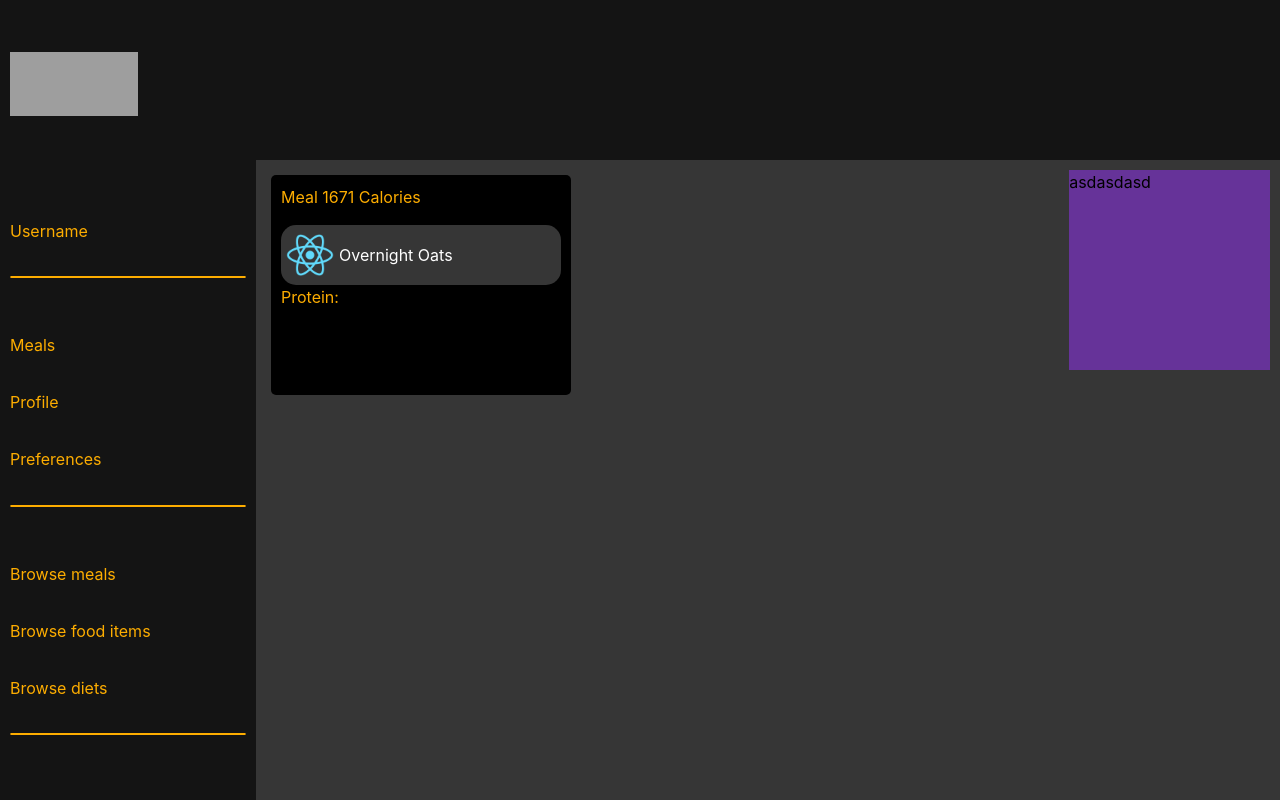
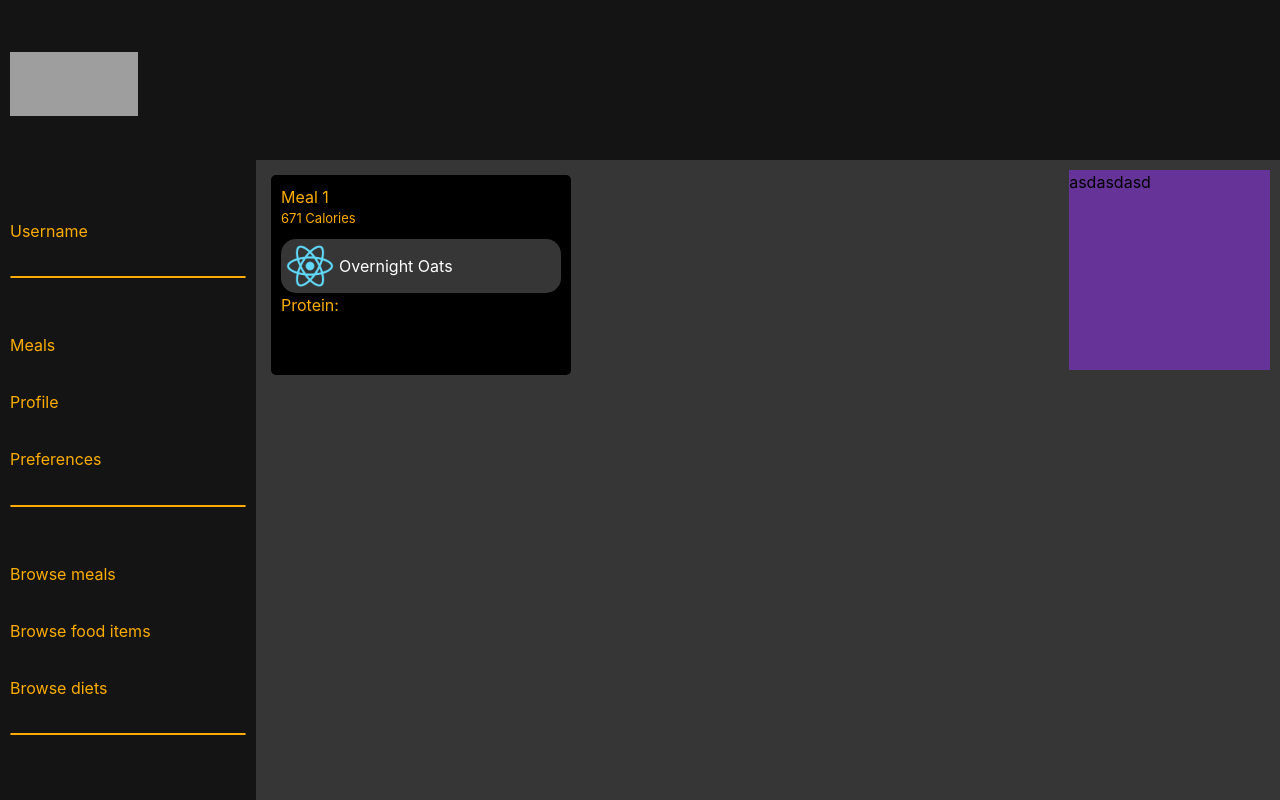
Before and after one commit to moenassar0/autodiet, a React (Create React App) app in the folder autodiet-frontend/: page /home in a window 1280 px wide. Built offline with nearby package versions, Linux system fonts and the light colour scheme; grey boxes are pictures that could not be loaded.

Commit message:
frontend: styling updated

```diff
--- a/autodiet-frontend/src/App.css
+++ b/autodiet-frontend/src/App.css
@@ -209,20 +209,22 @@
   display: flex;
   flex-direction: column;
   margin: 5px 5px;
-  height: 220px;
+  height: 200px;
   width: 300px;
   max-width: 100%;
   background-color: #000000;
   border-radius: 5px;
   padding: 10px 10px;
+  justify-content: flex-start;
 }
 
 .meal-title{
   display: flex;
   width: 100%;
-  height: 20%;
+  height: 30%;
   color: #FDAD00;
   justify-content: flex-start;
+  flex-direction: column;
 }
 
 .meal-content{
@@ -287,3 +289,8 @@
 
   }
 }
+
+/* Utilities */
+.text-small{
+  font-size: small;
+}
```
